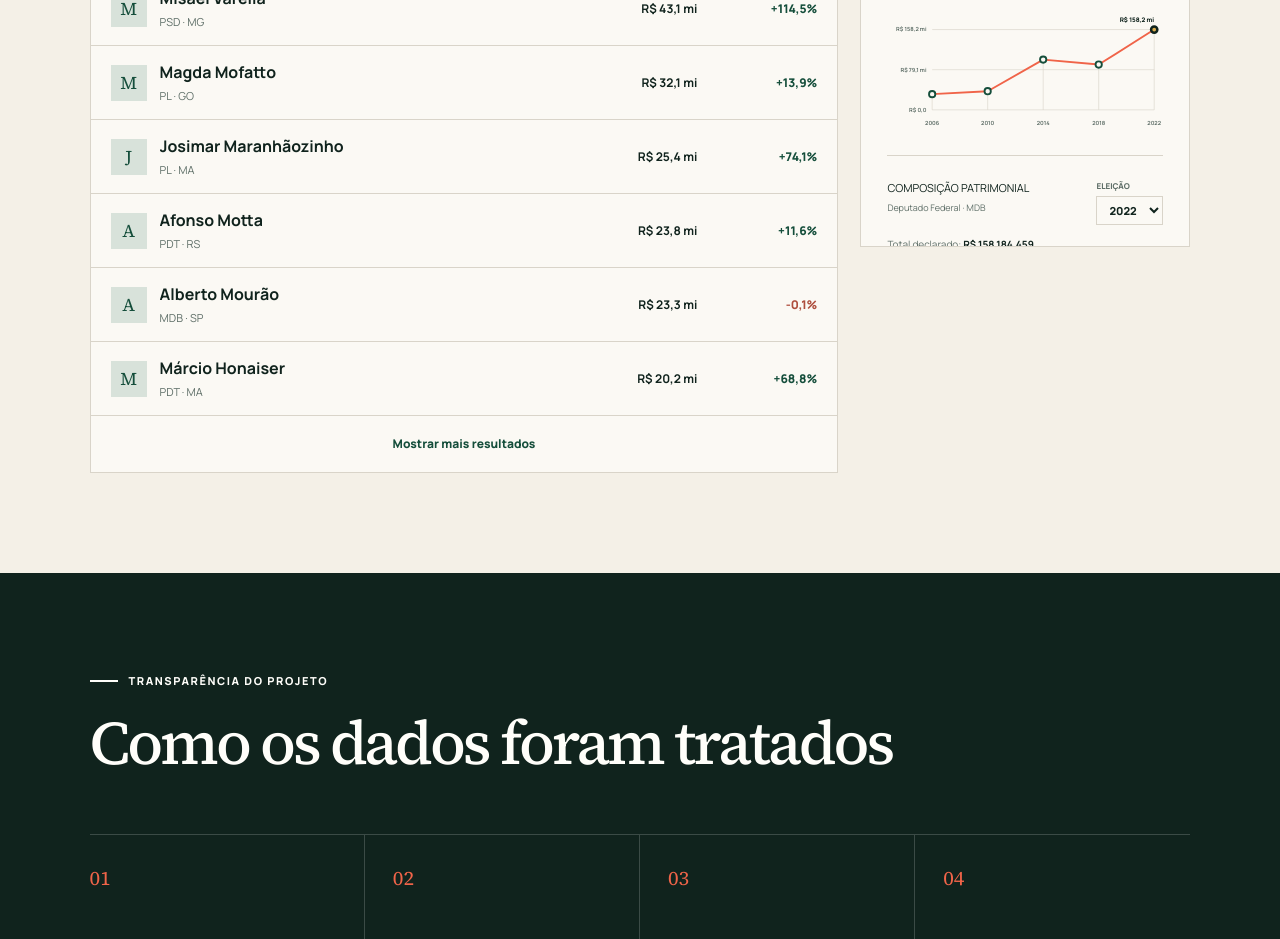
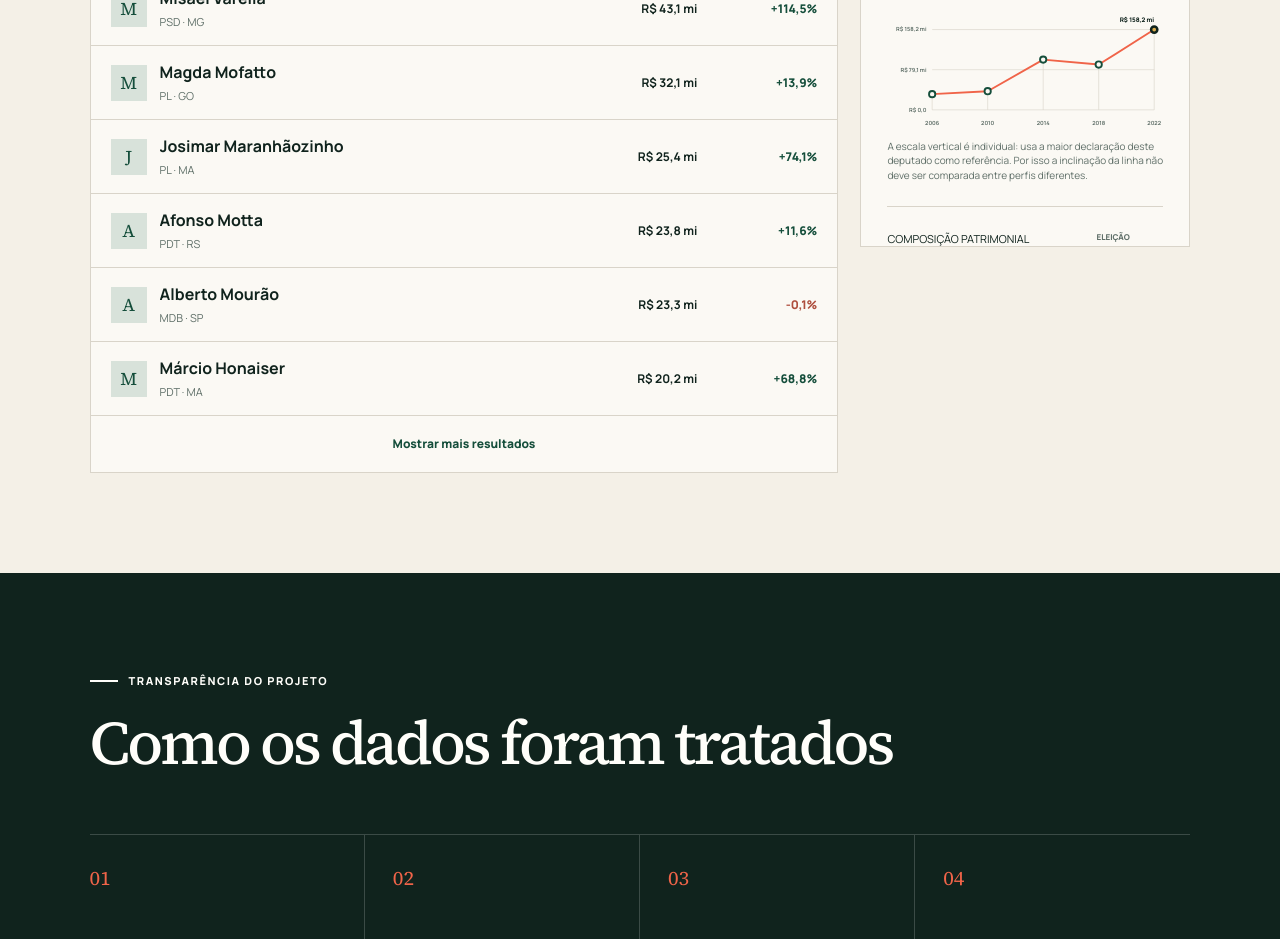
Before and after one commit to araujovito/raio-x-patrimonial, a Next.js app: page / in a window 1280 px wide. Shown: the part 1740-2679 px from the top of the page. Built offline with nearby package versions, Linux system fonts and the light colour scheme.

Commit message:
Explica a escala individual do grafico de evolucao patrimonial

```diff
--- a/app/Dashboard.tsx
+++ b/app/Dashboard.tsx
@@ -758,6 +758,11 @@ export default function Dashboard({ deputies }: { deputies: Deputy[] }) {
                 selectedYear={selectedComposition?.year ?? 2022}
                 onSelectYear={setCompositionYear}
               />
+              <p className="chart-note">
+                A escala vertical é individual: usa a maior declaração deste
+                deputado como referência. Por isso a inclinação da linha não
+                deve ser comparada entre perfis diferentes.
+              </p>
             </div>
 
             <div className="category-block">
--- a/app/globals.css
+++ b/app/globals.css
@@ -781,6 +781,13 @@ a {
   text-transform: uppercase;
 }
 
+.chart-note {
+  color: var(--muted);
+  font-size: 10px;
+  line-height: 1.45;
+  margin: 8px 0 0;
+}
+
 .asset-chart {
   position: relative;
 }
```
